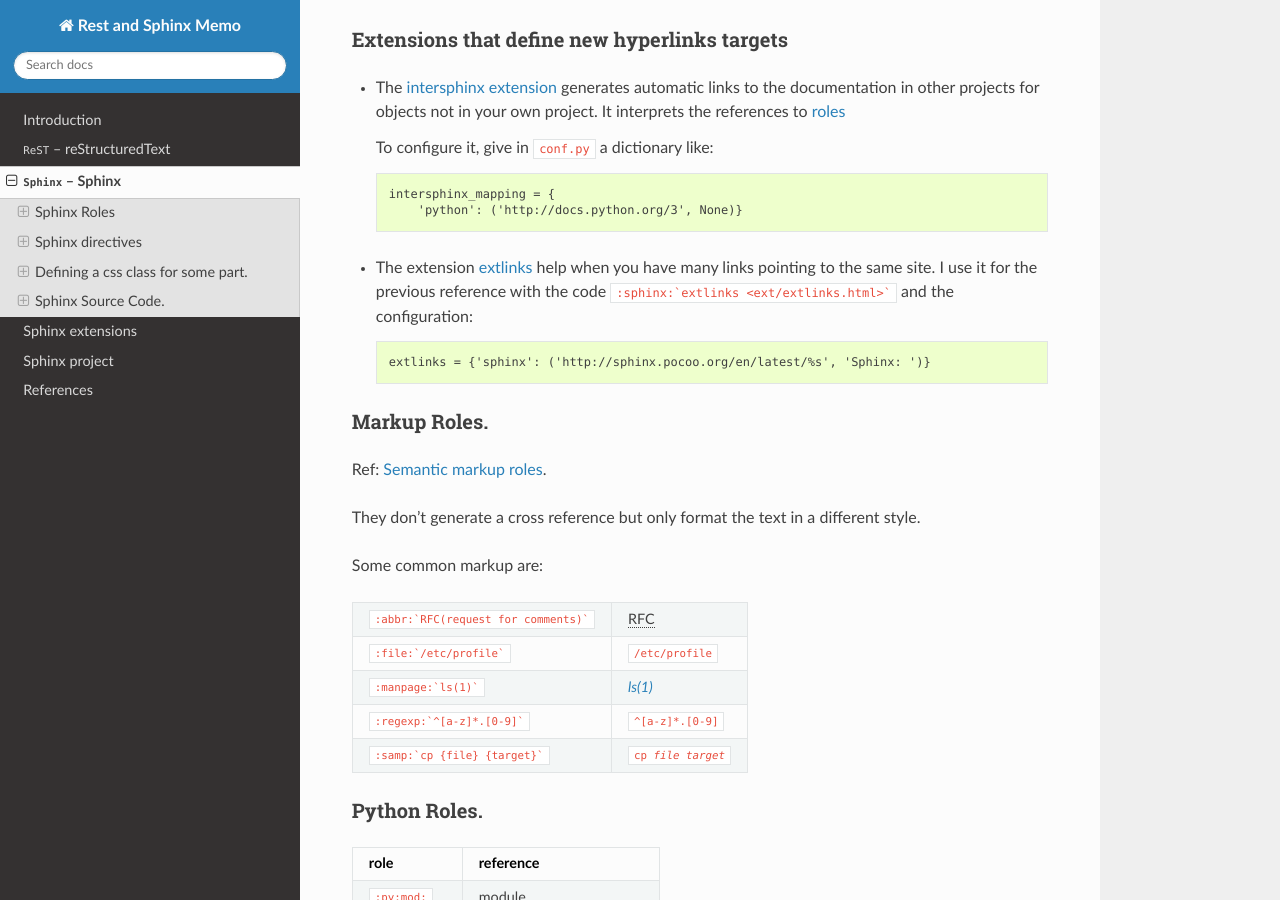
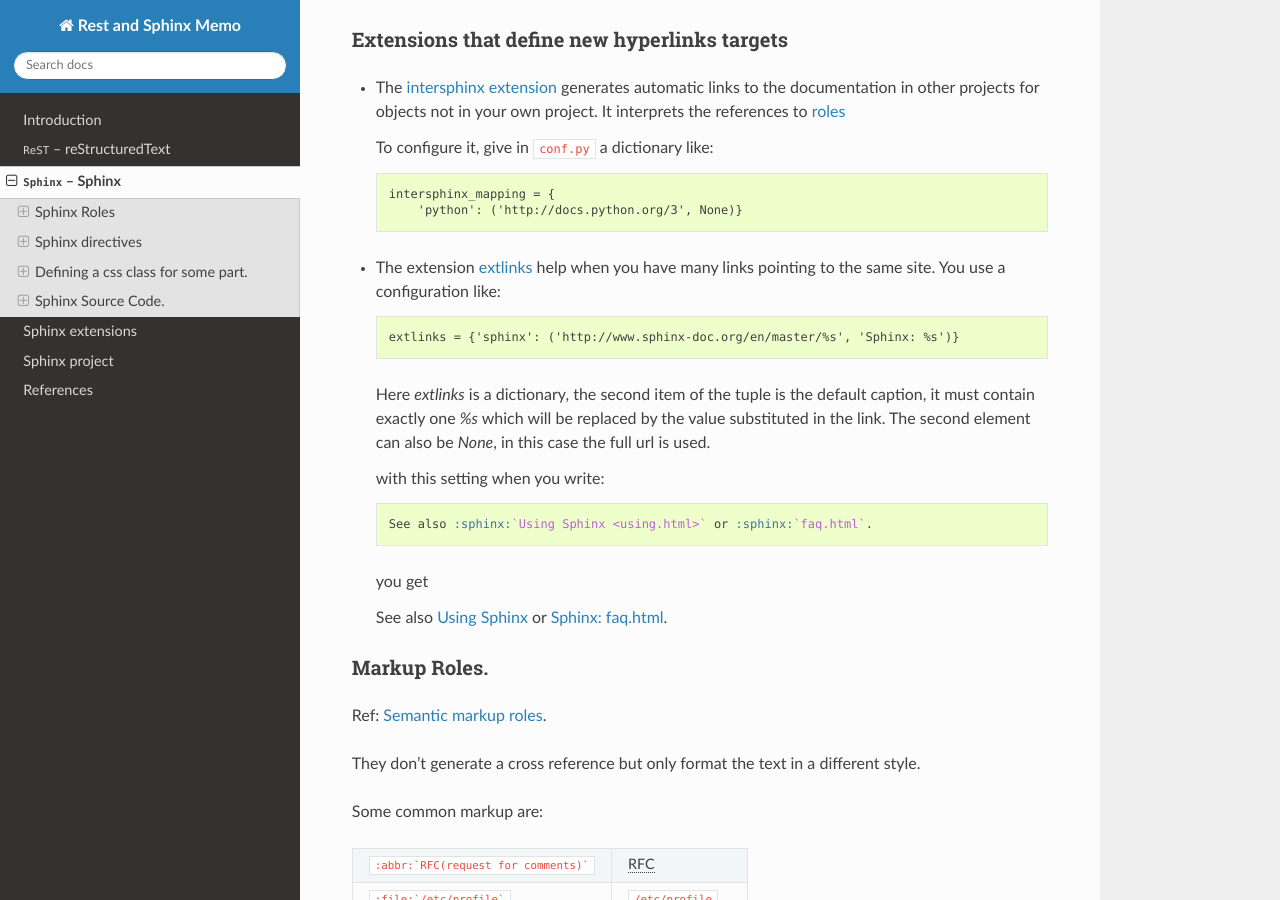
Before and after one commit to marczz/rest-sphinx-memo, a Sphinx documentation site: the page built from source/Sphinx.rst, in a window 1280 px wide and 900 px high, scrolled down 2612 px. Built offline with Sphinx 7.4.7 and the Read the Docs theme 2.0.0, drawn with Linux system fonts in a browser that asks for light colours; formulas are drawn with MathJax 3; the version number could not be read and is left out; some of the changed text lies outside the part shown.

Commit message:
Sphinx.rst: updated obsolete refs, updates.
- Explain extlinks mechanism.

````diff
--- a/source/Sphinx.rst
+++ b/source/Sphinx.rst
@@ -36,7 +36,7 @@
    which extend and are preferred to
    :ref:`ReStructuredText cross references<cross_reference>`
 -  The :sphrst:`markup roles<other-semantic-markup>`
--  The roles added by :sphrst:`Sphinx domains <domains.html>` like
+-  The roles added by :sphinx:`Sphinx domains <usage/domains.html>` like
    the :ref:`Python roles <python_roles>` referenced below.
 
 .. _sphinx_ref:
@@ -102,9 +102,10 @@
     `Transition`_
     `how to draw an horizontal line <Transition>`_
 
-we cannot use in the present chapter this ReST way of referencing a target because ReST
-processor know only one document. but we can use it with the
-:sphinx:`autosectionlabel extension <usage/extensions/autosectionlabel.html>` with
+we cannot use in the present chapter this ReST way of referencing a target
+because ReST processor know only one document. but we can use it with the
+:sphinx:`autosectionlabel extension <usage/extensions/autosectionlabel.html>`
+with
 
 .. list-table::
 
@@ -186,12 +187,23 @@
           'python': ('http://docs.python.org/3', None)}
 
 -  The extension :sphinx:`extlinks <ext/extlinks.html>` help when you
-   have many links pointing to the same site. I use it for the
-   previous reference with the code
-   ``:sphinx:`extlinks <ext/extlinks.html>``` and the configuration::
+   have many links pointing to the same site. You use a configuration like::
 
-      extlinks = {'sphinx': ('http://sphinx.pocoo.org/en/latest/%s', 'Sphinx: ')}
+      extlinks = {'sphinx': ('http://www.sphinx-doc.org/en/master/%s', 'Sphinx: %s')}
 
+   Here `extlinks` is a dictionary, the second item of the tuple is the default
+   caption, it must contain exactly one `%s` which will be replaced by the
+   value substituted in the link. The second element can also be `None`, in
+   this case the full url is used.
+
+   with this setting when you  write::
+
+      See also :sphinx:`Using Sphinx <using.html>` or :sphinx:`faq.html`.
+
+   you get
+
+
+   See also :sphinx:`Using Sphinx <using.html>` or :sphinx:`faq.html`.
 
 .. index
    pair: sphinx; role
@@ -287,9 +299,9 @@
 Sphinx Math.
 ------------
 
-The math directive is yet present in docutils ReST, but the rendering in Sphinx, which
-is done through extensions, extend the original docutils math extension. We give here
-some examples of its use.
+The math directive is yet present in docutils ReST, but the rendering in
+Sphinx, which is done through extensions, extend the original docutils math
+extension. We give here some examples of its use.
 
 You then can type standard LaTeX math expressions, either inline::
 
@@ -354,9 +366,9 @@
 **Explicit LaTeX with amsmath mechanism**
 
 If the option ``nowrap`` is specified then the full LaTeX code (including the
-math-environment) has to be given.  We can assume that the :index:`amsmath` package
-is loaded.  This is not limited to math typesetting, any LaTeX construct can be
-rendered in this way.
+math-environment) has to be given.  We can assume that the :index:`amsmath`
+package is loaded.  This is not limited to math typesetting, any LaTeX
+construct can be rendered in this way.
 
 +----------------------------------------+----------------------------------------+
 |::                                      |                                        |
@@ -410,8 +422,8 @@
       ‹file 1 without file name extension›
       ‹file 2 without file name extension›
 
-The  :sphrst:`toctree directive <directives.html#directive-toctree>` create a table of
-contents across files.
+The :sphrst:`toctree directive <directives.html#directive-toctree>` create a
+table of contents across files.
 
 A ``glob`` option enables to use wildcards in the filenames, e.g. ``/comp/*``
 means all files under the directory ``comp``.
@@ -648,14 +660,14 @@
 
 
 
-Here I have taken the `admonition` directive as example but any
-directive that allow the `:class:` option would do.
+Here I have taken the `admonition` directive as example but any directive that
+allow the `:class:` option would do.
 
-As it generates a `span` the `role` directive is the only one that
-allow to apply your style to a part of a paragraph.
+As it generates a `span` the `role` directive is the only one that allow to
+apply your style to a part of a paragraph.
 
-The ``class`` works as expected with ``rest2html``,
-but directive fail with **Sphinx**. You have to replace it with
+The ``class`` works as expected with ``rest2html``, but directive fail with
+**Sphinx**. You have to replace it with
 
 .. code-block:: rest
 
@@ -664,9 +676,8 @@
    This paragraph too is is red.
 
 
-Sphinx use ``rst-class`` to replace the ReSt
-:ref:`class <class_directive>` directive that is shadowed by Sphinx.
-This is *only* stated in a small
+Sphinx use ``rst-class`` to replace the ReSt :ref:`class <class_directive>`
+directive that is shadowed by Sphinx.  This is *only* stated in a small
 :sphrst:`footnote of Sphinx reSt Primer <basics.html#id2>`.
 
 Using your new style
@@ -682,9 +693,9 @@
 
 You put it in a stylesheet, to give it's location:
 
--  With ``rst2html`` you must specify the stylesheet's location with
-   a ``--stylesheet`` (for a URL) or ``--stylesheet-path`` for a
-   local file.
+- With ``rst2html`` you must specify the stylesheet's location with a
+   ``--stylesheet`` (for a URL) or ``--stylesheet-path`` for a local file.
+
 -  With Sphinx a flexible solution is to add your own css file in the
    ``_static`` directory and give its location with a template that
    you put in the ``_template`` directory. You can use a file ``layout.html``
@@ -830,10 +841,10 @@
 -----------------------
 
 There are very powerful directives in Sphinx for documenting source code, each
-programming langage has a :sphrst:`specific domains <domains.html>` .
+programming langage has a :sphinx:`specific domains <usage/domains/>` .
 
 The following markups are related to
-:sphrst:`documenting python source code <domains.html#the-python-domain>`.
+:sphinx:`documenting python source code <usage/domains/python.html>`.
 
 +--------------------------------------+-----------------------------------------------------+
 |``.. module:: name``                  |Marks the beginning of the description of a module   |
@@ -889,10 +900,10 @@
       .. autoclass:: Noodle
          :members: eat, slurp
 
-- ``autofunction``, ``autodata``, ``automethod``, ``autoattribute``
-   are used to document the respective type of object. ``autodata``
-   and ``autoattribute`` support an annotation option taht will show
-   not only the name but the representation of the object.
+- ``autofunction``, ``autodata``, ``automethod``, ``autoattribute`` are used to
+   document the respective type of object. ``autodata`` and ``autoattribute``
+   support an annotation option taht will show not only the name but the
+   representation of the object.
 
 .. index::
    info fields
````
Also changed, not shown: other parts of source/Sphinx.rst (+4 -4 lines).
